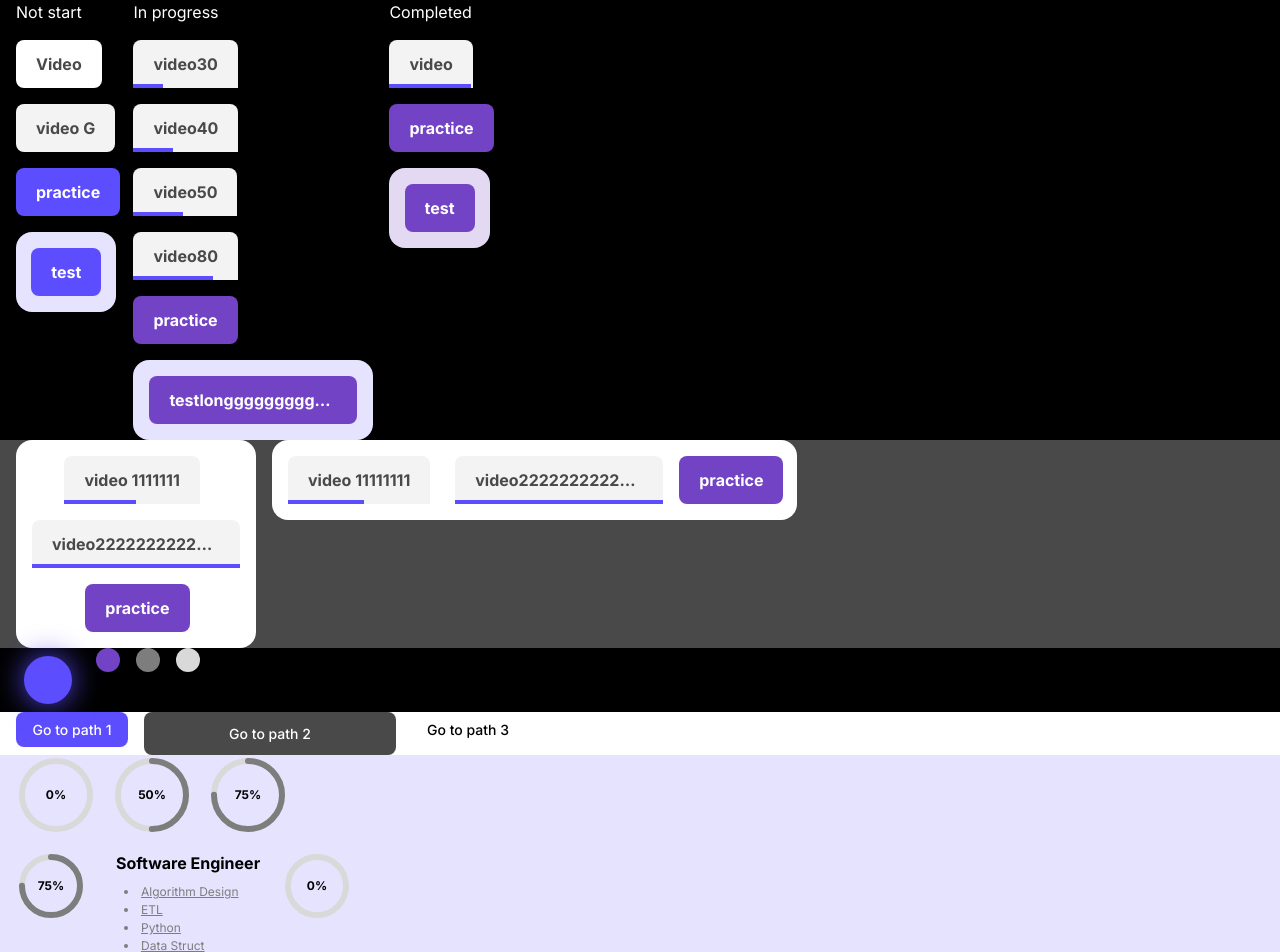
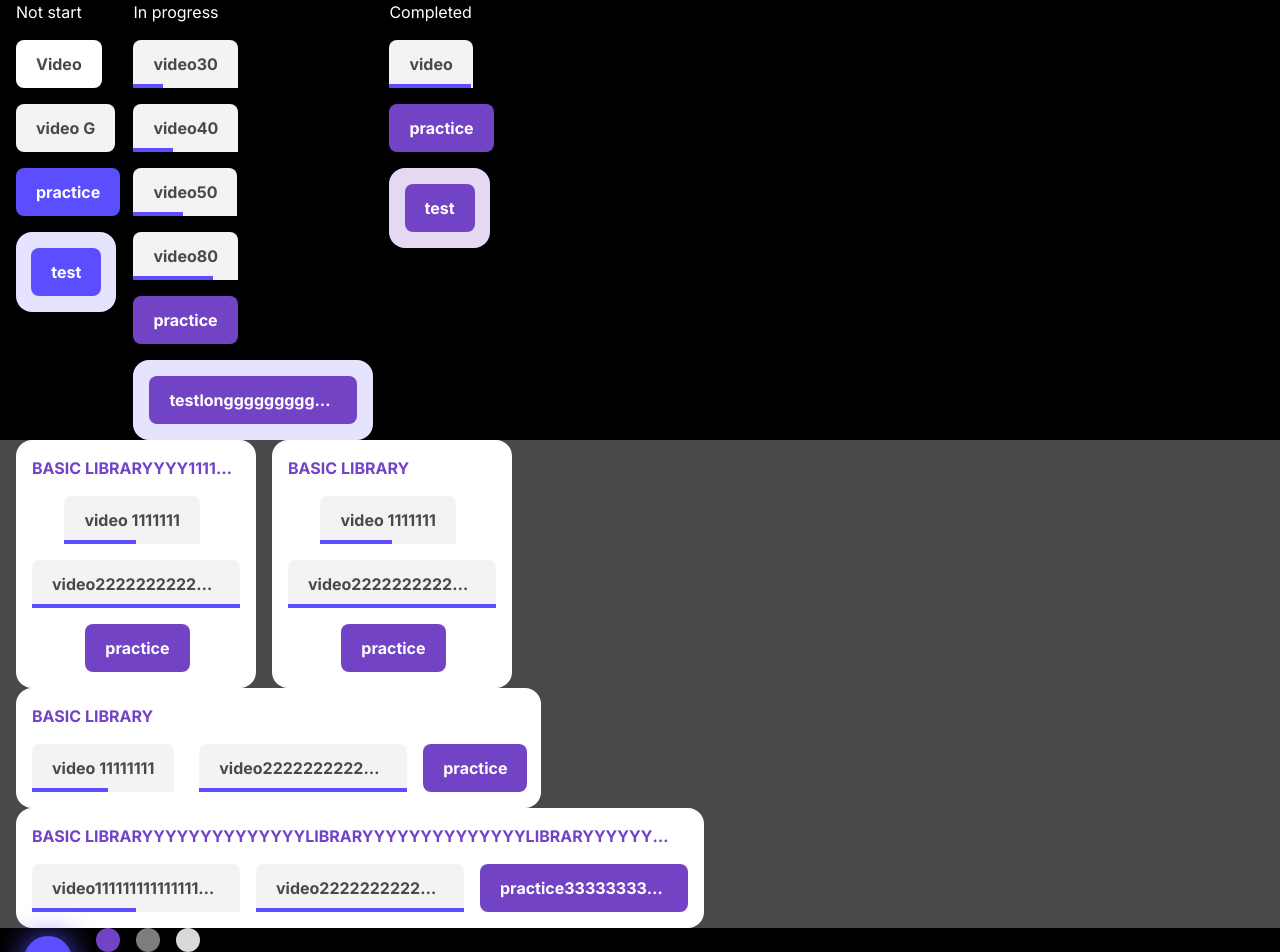
Before and after one commit to MicroCU/Frontend, a Next.js app: page /example in a window 1280 px wide. Shown: the top 952 px of the page. Built offline with nearby package versions, Linux system fonts and the light colour scheme; a web font is replaced by a local one.

Commit message:
fix: group title in box

```diff
--- a/app/example/page.tsx
+++ b/app/example/page.tsx
@@ -140,6 +140,7 @@ export default function TontanComponent() {
       </div>
       <div className="bg-grayMain flex flex-row gap-4 pl-4">
         <Group
+          title="Basic Libraryyyy11112222212333455555577"
           micros={[
             {
               id: "1",
@@ -169,6 +170,39 @@ export default function TontanComponent() {
           type={GroupTypeEnum.Ordered}
         />
         <Group
+          title="Basic Library"
+          micros={[
+            {
+              id: "1",
+              title: "video 1111111",
+              progress: 50,
+              type: MicroTypeEnum.VIDEO,
+              status: MicroStatusEnum.IN_PROGRESS,
+              isGroup: true
+            },
+            {
+              id: "2",
+              title: "video222222222222222222222222222",
+              progress: 100,
+              type: MicroTypeEnum.VIDEO,
+              status: MicroStatusEnum.COMPLETED,
+              isGroup: true
+            },
+            {
+              id: "3",
+              title: "practice",
+              progress: 70,
+              type: MicroTypeEnum.PRACTICE,
+              status: MicroStatusEnum.IN_PROGRESS,
+              isGroup: true
+            }
+          ]}
+          type={GroupTypeEnum.Ordered}
+        />
+      </div>
+      <div className="bg-grayMain flex flex-column gap-4 pl-4">
+        <Group
+          title="Basic Library"
           micros={[
             {
               id: "1",
@@ -189,6 +223,38 @@ export default function TontanComponent() {
             {
               id: "3",
               title: "practice",
+              progress: 100,
+              type: MicroTypeEnum.PRACTICE,
+              status: MicroStatusEnum.COMPLETED,
+              isGroup: true
+            }
+          ]}
+          type={GroupTypeEnum.Unordered}
+        />
+      </div>
+      <div className="bg-grayMain flex flex-column gap-4 pl-4">
+        <Group
+          title="Basic LibraryyyyyyyyyyyyyyLibraryyyyyyyyyyyyyyLibraryyyyyyyyyyyyyyLibraryyyyyyyyyyyyyyLibraryyyyyyyyyyyyyy"
+          micros={[
+            {
+              id: "1",
+              title: "video11111111111111111111111111111111",
+              progress: 50,
+              type: MicroTypeEnum.VIDEO,
+              status: MicroStatusEnum.IN_PROGRESS,
+              isGroup: true
+            },
+            {
+              id: "2",
+              title: "video222222222222222222222222",
+              progress: 100,
+              type: MicroTypeEnum.VIDEO,
+              status: MicroStatusEnum.COMPLETED,
+              isGroup: true
+            },
+            {
+              id: "3",
+              title: "practice33333333333333333333333",
               progress: 100,
               type: MicroTypeEnum.PRACTICE,
               status: MicroStatusEnum.COMPLETED,
--- a/components/Group.tsx
+++ b/components/Group.tsx
@@ -2,15 +2,22 @@ import { GroupTypeEnum } from "@/types/enum";
 import Micro, { IMicroProps } from "./Micro";
 
 export interface IGroupProps {
+  title: string;
   micros: IMicroProps[];
   type: GroupTypeEnum;
 }
 
-export default function Group({ micros, type }: IGroupProps) {
+export default function Group({ title, micros, type }: IGroupProps) {
   return (
     <>
       {type === GroupTypeEnum.Ordered ? (
         <div className="flex flex-col bg-white w-fit h-fit justify-center content-center p-4 gap-y-4 rounded-2xl">
+          <div className="max-w-52">
+            <p className="uppercase Bold16 text-progress overflow-hidden whitespace-nowrap overflow-ellipsis">
+              {" "}
+              {title}{" "}
+            </p>
+          </div>
           {micros.map((micro) => (
             <Micro
               id={micro.id}
@@ -25,7 +32,14 @@ export default function Group({ micros, type }: IGroupProps) {
           ))}
         </div>
       ) : (
-        <div className="flex flex-row bg-white w-fit h-fit justify-center content-center p-4 gap-x-4 rounded-2xl">
+        <div className="flex flex-col bg-white w-fit h-fit justify-center content-center p-4 gap-y-4 rounded-2xl">
+          <div className="max-w-screen-sm">
+            <p className="uppercase Bold16 text-progress overflow-hidden whitespace-nowrap overflow-ellipsis">
+              {" "}
+              {title}{" "}
+            </p>
+          </div>
+          <div className="flex flex-row bg-white w-fit h-fit justify-center content-center gap-x-4 rounded-2xl">
             {micros.map((micro) => (
               <Micro
                 id={micro.id}
@@ -38,6 +52,7 @@ export default function Group({ micros, type }: IGroupProps) {
               />
             ))}
           </div>
+        </div>
       )}
     </>
   );
```
Also changed, not shown: components/Micro.tsx (+5 -2 lines). Lines whose indentation alone changed are shown as unchanged.
